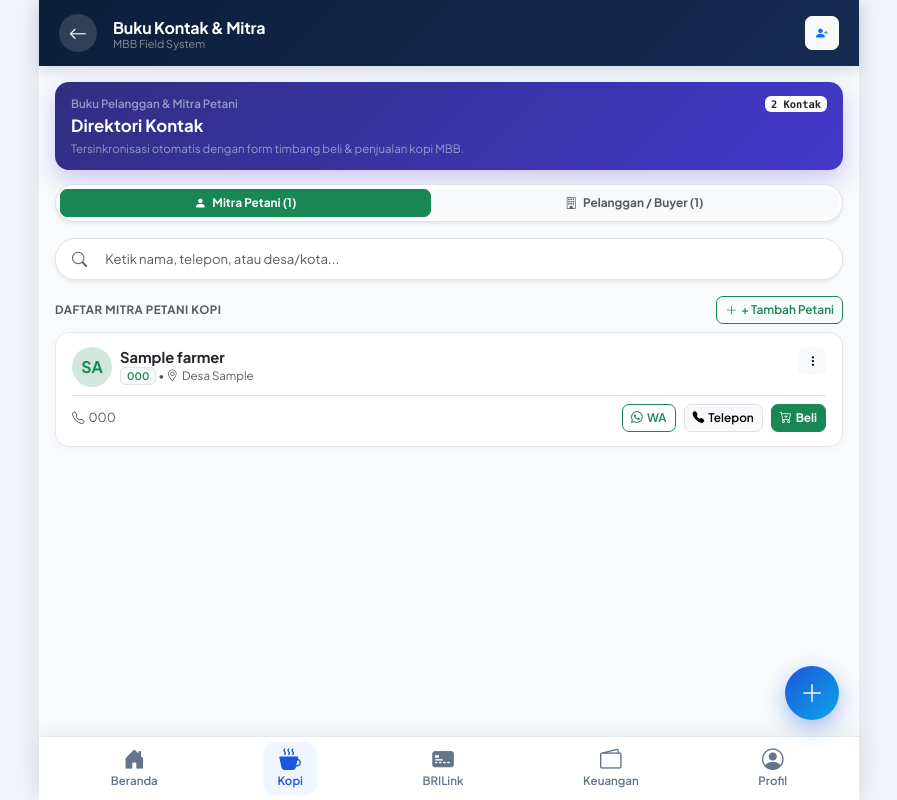
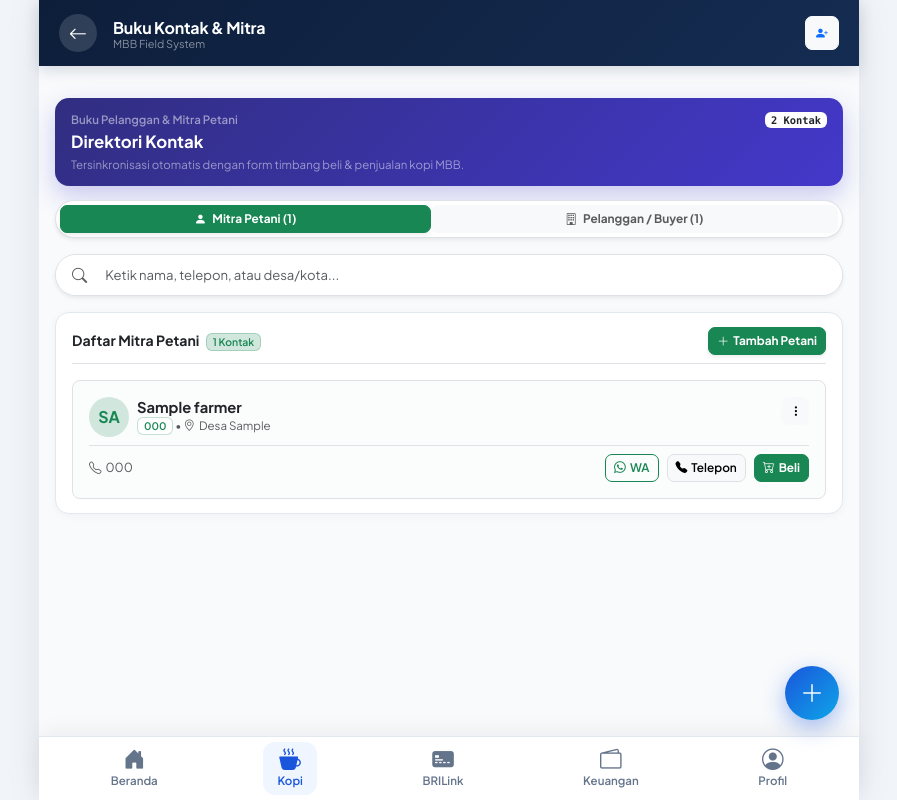
Before and after one commit to goldhunter240819-create/cvmbb, a PHP site: page /apk/customers.php in a window 1280 px wide. Shown: the whole page, without its empty margins (191-1088 px from the left). Run offline with PHP 8.4, Linux system fonts and the light colour scheme; a user stored in the database is signed in; data comes from the database, SQL or seed files in the repository; tables that the repository leaves empty hold one stand-in row (values such as "Sample post"); some libraries are stand-ins or nearby versions.

Commit message:
Refactor contact book into cards, remove duplicate plus icons, and add spacing below navbar

```diff
--- a/apk/coffee_buy.php
+++ b/apk/coffee_buy.php
@@ -257,7 +257,7 @@ $kpi = $db->query("
                 <div class="d-flex justify-content-between align-items-center mb-2">
                     <span class="small text-muted fw-bold text-uppercase" style="font-size: 0.7rem;">Pilih Mitra (<?= count($farmersList) ?> Kontak)</span>
                     <button type="button" class="btn btn-sm btn-outline-success rounded-pill py-0 px-2 fw-semibold" style="font-size: 0.72rem;" onclick="showAddFarmerForm()">
-                        <i class="bi bi-plus-lg me-1"></i>+ Mitra Baru
+                        <i class="bi bi-plus-lg me-1"></i>Mitra Baru
                     </button>
                 </div>
 
--- a/apk/coffee_sell.php
+++ b/apk/coffee_sell.php
@@ -259,7 +259,7 @@ $kpi = $db->query("
                 <div class="d-flex justify-content-between align-items-center mb-2">
                     <span class="small text-muted fw-bold text-uppercase" style="font-size: 0.7rem;">Pilih Pelanggan (<?= count($customersList) ?> Kontak)</span>
                     <button type="button" class="btn btn-sm btn-outline-primary rounded-pill py-0 px-2 fw-semibold" style="font-size: 0.72rem;" onclick="showAddCustomerForm()">
-                        <i class="bi bi-plus-lg me-1"></i>+ Pelanggan Baru
+                        <i class="bi bi-plus-lg me-1"></i>Pelanggan Baru
                     </button>
                 </div>
 
--- a/apk/customers.php
+++ b/apk/customers.php
@@ -121,25 +121,30 @@ $customers = $db->query("SELECT * FROM customers ORDER BY name ASC")->fetchAll()
 
 <!-- TAB 1: MITRA PETANI -->
 <div id="sectionFarmers" style="<?= $tab === 'farmers' ? '' : 'display: none;' ?>">
-    <div class="px-3 pb-2 text-muted small fw-bold text-uppercase d-flex justify-content-between align-items-center" style="letter-spacing: 0.5px; font-size: 0.72rem;">
-        <span>Daftar Mitra Petani Kopi</span>
-        <button type="button" class="btn btn-sm btn-outline-success rounded-pill py-0 px-2 fw-semibold" style="font-size: 0.7rem;" data-bs-toggle="modal" data-bs-target="#modalAddFarmer">
-            <i class="bi bi-plus-lg me-1"></i>+ Tambah Petani
+    <div class="mobile-card">
+        <div class="d-flex justify-content-between align-items-center mb-3 pb-2 border-bottom">
+            <div>
+                <span class="fw-bold text-dark" style="font-size: 0.88rem;">Daftar Mitra Petani</span>
+                <span class="badge bg-success-subtle text-success border border-success border-opacity-25 ms-1" style="font-size: 0.65rem;"><?= count($farmers) ?> Kontak</span>
+            </div>
+            <button type="button" class="btn btn-sm btn-success rounded-pill px-3 py-1 fw-bold shadow-sm" style="font-size: 0.74rem;" data-bs-toggle="modal" data-bs-target="#modalAddFarmer">
+                <i class="bi bi-plus-lg me-1"></i>Tambah Petani
             </button>
         </div>
 
         <?php if (empty($farmers)): ?>
-        <div class="mobile-card text-center py-5 text-muted">
+            <div class="text-center py-5 text-muted">
                 <i class="bi bi-person-x fs-1 d-block mb-2 opacity-50"></i>
-            Belum ada mitra petani tersimpan.<br>
-            <button type="button" class="btn btn-sm btn-success rounded-pill mt-3 px-3 fw-bold" data-bs-toggle="modal" data-bs-target="#modalAddFarmer">
-                <i class="bi bi-plus-lg me-1"></i>Tambah Mitra Pertama
+                <div class="fw-semibold text-dark mb-1">Belum ada mitra petani tersimpan</div>
+                <div class="small text-muted mb-3" style="max-width: 320px; margin: 0 auto;">Daftarkan petani mitra Anda agar saat timbang kopi datanya langsung ditarik otomatis.</div>
+                <button type="button" class="btn btn-sm btn-success rounded-pill px-3 py-1 fw-bold shadow-sm" data-bs-toggle="modal" data-bs-target="#modalAddFarmer">
+                    <i class="bi bi-plus-lg me-1"></i>Daftarkan Petani Sekarang
                 </button>
             </div>
         <?php else: ?>
-        <div id="farmersListContainer">
+            <div id="farmersListContainer" class="d-flex flex-column gap-2">
                 <?php foreach ($farmers as $f): ?>
-                <div class="mobile-card contact-card-item mb-2" data-search="<?= strtolower(e($f['name'] . ' ' . ($f['village'] ?? '') . ' ' . ($f['phone'] ?? '') . ' ' . ($f['farmer_group'] ?? ''))) ?>">
+                    <div class="contact-card-item p-3 rounded-3 border bg-light bg-opacity-50" data-search="<?= strtolower(e($f['name'] . ' ' . ($f['village'] ?? '') . ' ' . ($f['phone'] ?? '') . ' ' . ($f['farmer_group'] ?? ''))) ?>">
                         <div class="d-flex justify-content-between align-items-start mb-2">
                             <div class="d-flex align-items-center gap-2">
                                 <div class="rounded-circle bg-success-subtle text-success fw-bold d-flex align-items-center justify-content-center" style="width: 40px; height: 40px; font-size: 1rem; flex-shrink: 0;">
@@ -150,7 +155,7 @@ $customers = $db->query("SELECT * FROM customers ORDER BY name ASC")->fetchAll()
                                         <?= e($f['name']) ?>
                                     </div>
                                     <div class="text-muted" style="font-size: 0.72rem;">
-                                    <span class="badge bg-light text-success border" style="font-size: 0.62rem;"><?= e($f['code']) ?></span>
+                                        <span class="badge bg-white text-success border border-success border-opacity-25" style="font-size: 0.62rem;"><?= e($f['code']) ?></span>
                                         <?php if (!empty($f['village'])): ?>
                                             &bull; <i class="bi bi-geo-alt me-1"></i>Desa <?= e($f['village']) ?>
                                         <?php endif; ?>
@@ -213,28 +218,34 @@ $customers = $db->query("SELECT * FROM customers ORDER BY name ASC")->fetchAll()
             </div>
         <?php endif; ?>
     </div>
+</div>
 
 <!-- TAB 2: PELANGGAN / BUYER -->
 <div id="sectionCustomers" style="<?= $tab === 'customers' ? '' : 'display: none;' ?>">
-    <div class="px-3 pb-2 text-muted small fw-bold text-uppercase d-flex justify-content-between align-items-center" style="letter-spacing: 0.5px; font-size: 0.72rem;">
-        <span>Daftar Pelanggan & Perusahaan Buyer</span>
-        <button type="button" class="btn btn-sm btn-outline-primary rounded-pill py-0 px-2 fw-semibold" style="font-size: 0.7rem;" data-bs-toggle="modal" data-bs-target="#modalAddCustomer">
-            <i class="bi bi-plus-lg me-1"></i>+ Tambah Pelanggan
+    <div class="mobile-card">
+        <div class="d-flex justify-content-between align-items-center mb-3 pb-2 border-bottom">
+            <div>
+                <span class="fw-bold text-dark" style="font-size: 0.88rem;">Daftar Pelanggan & Buyer</span>
+                <span class="badge bg-success-subtle text-success border border-success border-opacity-25 ms-1" style="font-size: 0.65rem;"><?= count($customers) ?> Kontak</span>
+            </div>
+            <button type="button" class="btn btn-sm btn-success rounded-pill px-3 py-1 fw-bold shadow-sm" style="font-size: 0.74rem;" data-bs-toggle="modal" data-bs-target="#modalAddCustomer">
+                <i class="bi bi-plus-lg me-1"></i>Tambah Pelanggan
             </button>
         </div>
 
         <?php if (empty($customers)): ?>
-        <div class="mobile-card text-center py-5 text-muted">
+            <div class="text-center py-5 text-muted">
                 <i class="bi bi-building-x fs-1 d-block mb-2 opacity-50"></i>
-            Belum ada pelanggan tersimpan.<br>
-            <button type="button" class="btn btn-sm btn-primary rounded-pill mt-3 px-3 fw-bold" data-bs-toggle="modal" data-bs-target="#modalAddCustomer">
-                <i class="bi bi-plus-lg me-1"></i>Tambah Pelanggan Pertama
+                <div class="fw-semibold text-dark mb-1">Belum ada pelanggan tersimpan</div>
+                <div class="small text-muted mb-3" style="max-width: 320px; margin: 0 auto;">Daftarkan pabrik, eksportir, atau toko mitra Anda untuk mempermudah penjualan kopi.</div>
+                <button type="button" class="btn btn-sm btn-success rounded-pill px-3 py-1 fw-bold shadow-sm" data-bs-toggle="modal" data-bs-target="#modalAddCustomer">
+                    <i class="bi bi-plus-lg me-1"></i>Daftarkan Pelanggan Sekarang
                 </button>
             </div>
         <?php else: ?>
-        <div id="customersListContainer">
+            <div id="customersListContainer" class="d-flex flex-column gap-2">
                 <?php foreach ($customers as $c): ?>
-                <div class="mobile-card contact-card-item mb-2" data-search="<?= strtolower(e($c['name'] . ' ' . ($c['customer_type'] ?? '') . ' ' . ($c['phone'] ?? '') . ' ' . ($c['address'] ?? ''))) ?>">
+                    <div class="contact-card-item p-3 rounded-3 border bg-light bg-opacity-50" data-search="<?= strtolower(e($c['name'] . ' ' . ($c['customer_type'] ?? '') . ' ' . ($c['phone'] ?? '') . ' ' . ($c['address'] ?? ''))) ?>">
                         <div class="d-flex justify-content-between align-items-start mb-2">
                             <div class="d-flex align-items-center gap-2">
                                 <div class="rounded-circle bg-primary-subtle text-primary fw-bold d-flex align-items-center justify-content-center" style="width: 40px; height: 40px; font-size: 1rem; flex-shrink: 0;">
@@ -245,7 +256,7 @@ $customers = $db->query("SELECT * FROM customers ORDER BY name ASC")->fetchAll()
                                         <?= e($c['name']) ?>
                                     </div>
                                     <div class="text-muted" style="font-size: 0.72rem;">
-                                    <span class="badge bg-light text-primary border" style="font-size: 0.62rem;"><?= e($c['customer_type'] ?: 'Buyer') ?></span>
+                                        <span class="badge bg-white text-primary border border-primary border-opacity-25" style="font-size: 0.62rem;"><?= e($c['customer_type'] ?: 'Buyer') ?></span>
                                         <?php if (!empty($c['address'])): ?>
                                             &bull; <i class="bi bi-geo-alt me-1"></i><?= e($c['address']) ?>
                                         <?php endif; ?>
@@ -307,6 +318,7 @@ $customers = $db->query("SELECT * FROM customers ORDER BY name ASC")->fetchAll()
                 <?php endforeach; ?>
             </div>
         <?php endif; ?>
+    </div>
 </div>
 
 <!-- FLOATING ACTION BUTTON (FAB) -->
--- a/apk/layout/header.php
+++ b/apk/layout/header.php
@@ -184,7 +184,10 @@ $localIp         = gethostbyname(gethostname());
         .app-content-body {
             flex: 1;
             background-color: #f8fafc;
-            padding-bottom: 90px; /* Jarak aman di atas bottom bar */
+            padding-bottom: 95px; /* Jarak aman di atas bottom bar */
+        }
+        .app-top-navbar + .app-content-body {
+            padding-top: 16px;
         }
 
         /* Mobile Card & Container */
```
Lines whose indentation alone changed are shown as unchanged.
